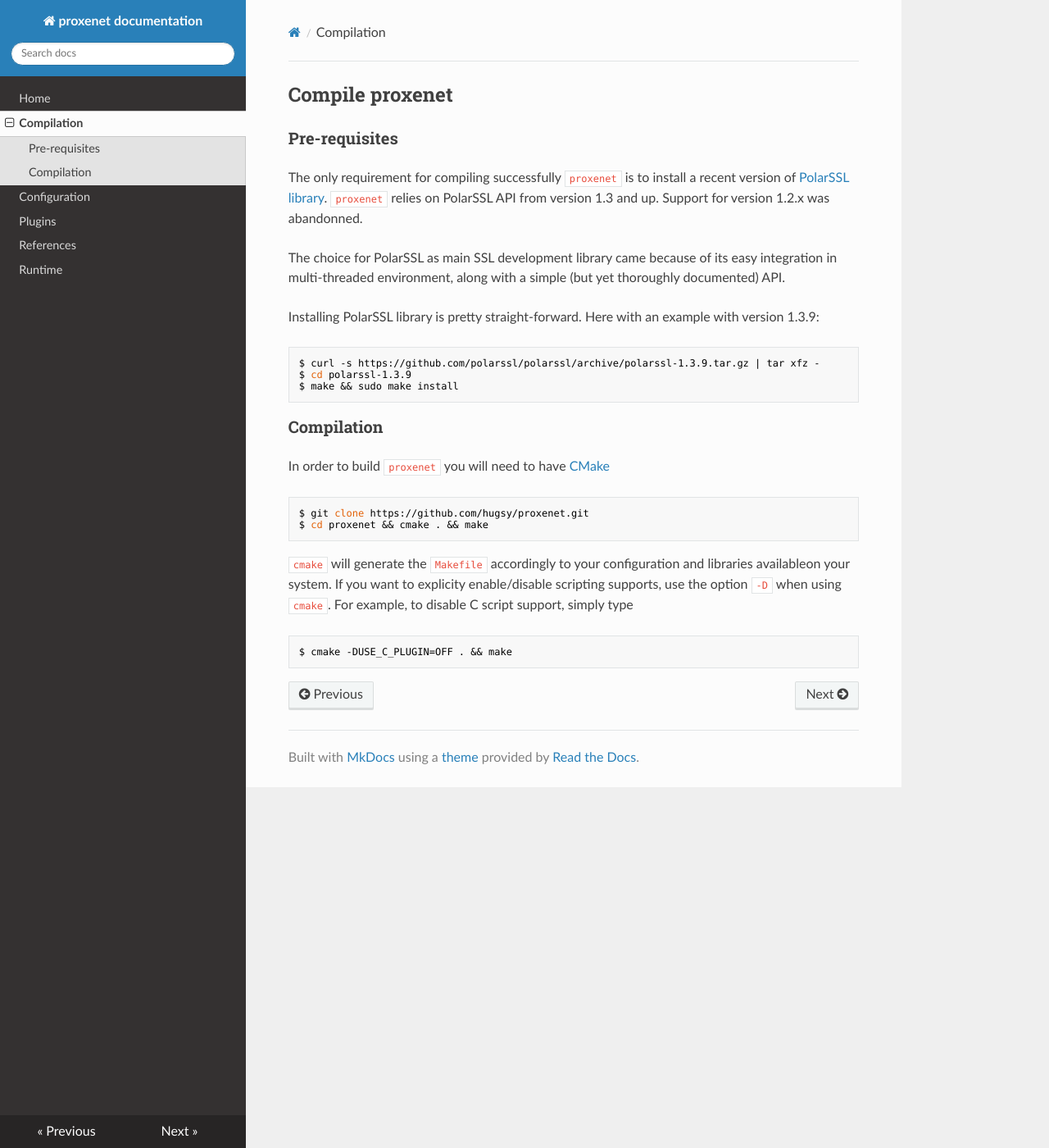
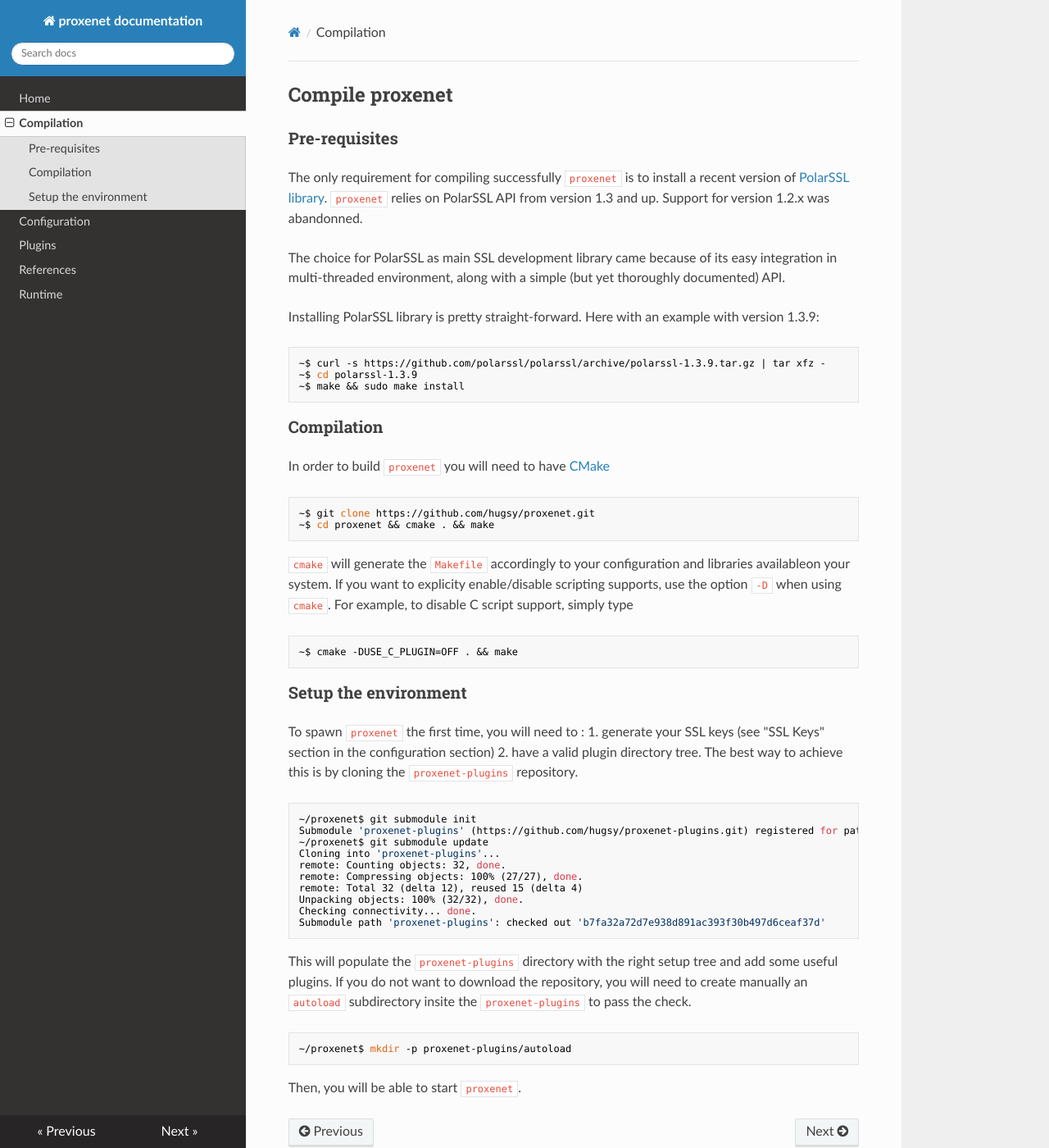
Before and after one commit to hugsy/proxenet, an MkDocs documentation site: the page built from docs/compil.md, in a window 1280 px wide and 1400 px high. Shown: the whole window at 82% size. Built offline with MkDocs 1.6.1, drawn with Linux system fonts in a browser that asks for light colours; nearby versions of some CDN libraries; old or Windows-style settings are respelled for this version of MkDocs.

Commit message:
Update compil.md

````diff
--- a/docs/compil.md
+++ b/docs/compil.md
@@ -7,21 +7,46 @@
 
 Installing PolarSSL library is pretty straight-forward. Here with an example with version 1.3.9:
 ``` bash
-$ curl -s https://github.com/polarssl/polarssl/archive/polarssl-1.3.9.tar.gz | tar xfz -
-$ cd polarssl-1.3.9
-$ make && sudo make install
+~$ curl -s https://github.com/polarssl/polarssl/archive/polarssl-1.3.9.tar.gz | tar xfz -
+~$ cd polarssl-1.3.9
+~$ make && sudo make install
 ```
 
 ### Compilation
 In order to build `proxenet` you will need to have [CMake](http://www.cmake.org)
 
 ```bash
-$ git clone https://github.com/hugsy/proxenet.git
-$ cd proxenet && cmake . && make
+~$ git clone https://github.com/hugsy/proxenet.git
+~$ cd proxenet && cmake . && make
 ```
 
 `cmake` will generate the `Makefile` accordingly to your configuration and libraries availableon your system.
 If you want to explicity enable/disable scripting supports, use the option `-D` when using `cmake`. For example, to disable C script support, simply type
 ```bash
-$ cmake -DUSE_C_PLUGIN=OFF . && make
+~$ cmake -DUSE_C_PLUGIN=OFF . && make
 ```
+
+### Setup the environment
+
+To spawn `proxenet` the first time, you will need to :
+1. generate your SSL keys (see "SSL Keys" section in the configuration section)
+2. have a valid plugin directory tree. The best way to achieve this is by cloning the `proxenet-plugins` repository.
+```bash
+~/proxenet$ git submodule init
+Submodule 'proxenet-plugins' (https://github.com/hugsy/proxenet-plugins.git) registered for path 'proxenet-plugins'
+~/proxenet$ git submodule update
+Cloning into 'proxenet-plugins'...
+remote: Counting objects: 32, done.
+remote: Compressing objects: 100% (27/27), done.
+remote: Total 32 (delta 12), reused 15 (delta 4)
+Unpacking objects: 100% (32/32), done.
+Checking connectivity... done.
+Submodule path 'proxenet-plugins': checked out 'b7fa32a72d7e938d891ac393f30b497d6ceaf37d'
+```
+This will populate the `proxenet-plugins` directory with the right setup tree and add some useful plugins.
+If you do not want to download the repository, you will need to create manually an `autoload` subdirectory insite the `proxenet-plugins` to pass the check.
+```bash
+~/proxenet$ mkdir -p proxenet-plugins/autoload
+```
+
+Then, you will be able to start `proxenet`.
````
